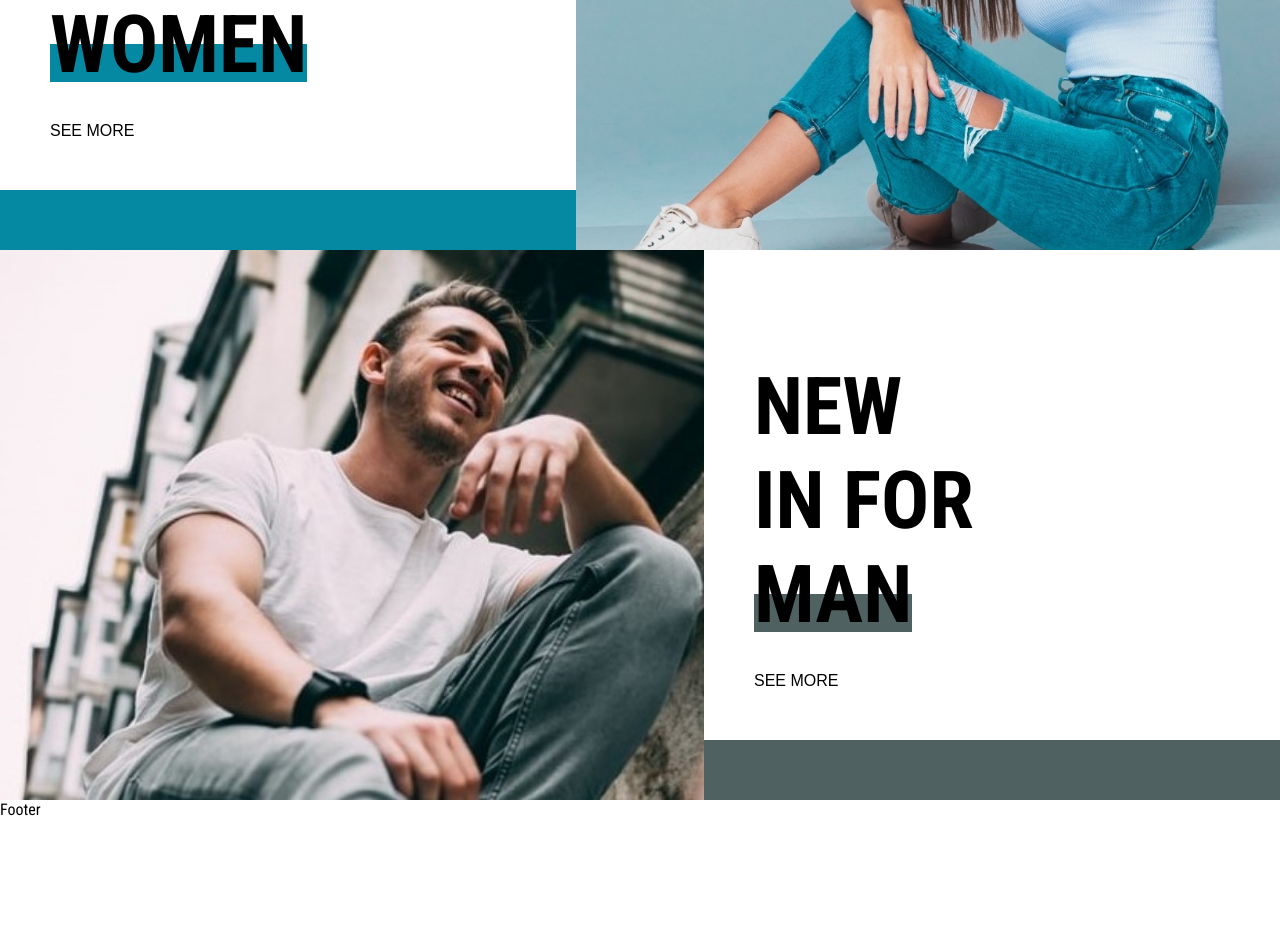
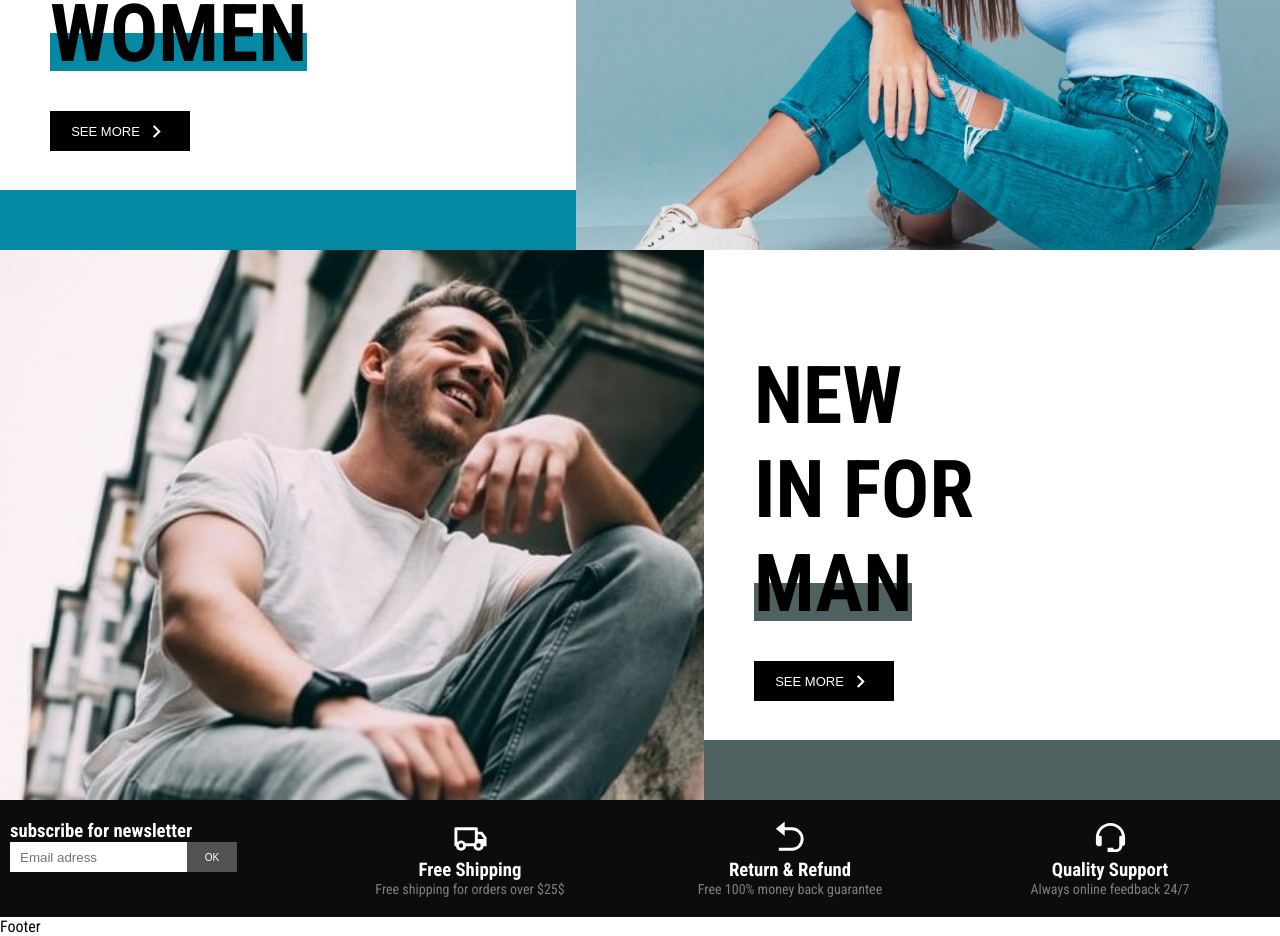
Before and after one commit to 1991Pawel/e-comerce-next, a Next.js app in the folder client/: page / in a window 1280 px wide. Shown: the part 400-1336 px from the top of the page. Before the commit the page ends 1219 px from the top, so only its background shows below. Built offline with nearby package versions, Linux system fonts and the light colour scheme.

Commit message:
add featuer bar

```diff
--- a/client/pages/index.js
+++ b/client/pages/index.js
@@ -1,6 +1,9 @@
 import Head from 'next/head';
 import Layout from 'components/Layout/Layout';
 import styles from '../styles/pages/index.module.css';
+import { MdKeyboardArrowRight } from 'react-icons/md';
+import { RiArrowGoBackFill, RiTruckLine } from 'react-icons/ri';
+import { BiSupport } from 'react-icons/bi';
 
 export default function Home() {
   return (
@@ -12,7 +15,10 @@ export default function Home() {
               New <span className={styles.collection__special}>in for</span>
               <span className={styles.collection__special}>women</span>
             </h2>
-            <button className={styles.collection__btn}>See more</button>
+            <button className={styles.collection__btn}>
+              See more
+              <MdKeyboardArrowRight size="25" />
+            </button>
           </div>
           <div className={styles.collection__photo}>
             <img
@@ -33,7 +39,38 @@ export default function Home() {
                 man
               </span>
             </h2>
-            <button className={styles.collection__btn}>See more</button>
+            <button className={styles.collection__btn}>
+              See more
+              <MdKeyboardArrowRight size="25" />
+            </button>
+          </div>
+        </div>
+      </section>
+      <section className={styles.feature}>
+        <div className={styles.feature__wrapper}>
+          <div className={styles.feature__form}>
+            <h3>subscribe for newsletter</h3>
+            <form className={styles.form}>
+              <input className={styles.form__input} placeholder="Email adress" type="text" />
+              <button className={styles.form__btn} type="button">
+                ok
+              </button>
+            </form>
+          </div>
+          <div className={styles.feature__box}>
+            <RiTruckLine size={35} />
+            <h3>Free Shipping</h3>
+            <p>Free shipping for orders over $25$</p>
+          </div>
+          <div className={styles.feature__box}>
+            <RiArrowGoBackFill size={35} />
+            <h3>Return & Refund</h3>
+            <p>Free 100% money back guarantee</p>
+          </div>
+          <div className={styles.feature__box}>
+            <BiSupport size={35} />
+            <h3>Quality Support</h3>
+            <p>Always online feedback 24/7</p>
           </div>
         </div>
       </section>
--- a/client/styles/pages/index.module.css
+++ b/client/styles/pages/index.module.css
@@ -79,9 +79,68 @@
   margin-top: 3rem;
   text-transform: uppercase;
   color: #000;
-  font-size: 1.6rem;
+  font-size: 1.3rem;
   background: transparent;
   border: none;
   cursor: pointer;
   align-self: flex-start;
+  display: flex;
+  align-items: center;
+  justify-content: center;
+  height: 4rem;
+  width: 14rem;
+  background: #000;
+  color: #fff;
 }
+
+.collection__btn svg {
+  margin-left: 0.4rem;
+}
+
+.feature {
+  background: rgb(12, 12, 12);
+  max-width: 1400px;
+  margin: 0 auto;
+  padding: 0 1rem;
+}
+
+.feature__wrapper {
+  display: grid;
+  grid-template-columns: 300px repeat(3, 1fr);
+  padding: 2rem 0;
+}
+
+.feature__box {
+  color: #fff;
+  text-align: center;
+}
+
+.feature__form {
+  color: #fff;
+}
+
+.feature__box p {
+  color: rgb(126, 126, 126);
+  font-size: 1.4rem;
+}
+
+.form {
+  height: 3rem;
+  display: flex;
+}
+
+.form__btn {
+  border: none;
+  height: 100%;
+  width: 5rem;
+  background: rgb(82, 82, 82);
+  color: #fff;
+  text-transform: uppercase;
+  font-size: 1rem;
+}
+
+.form__input {
+  height: 100%;
+  border: none;
+  text-indent: 1rem;
+}
```
